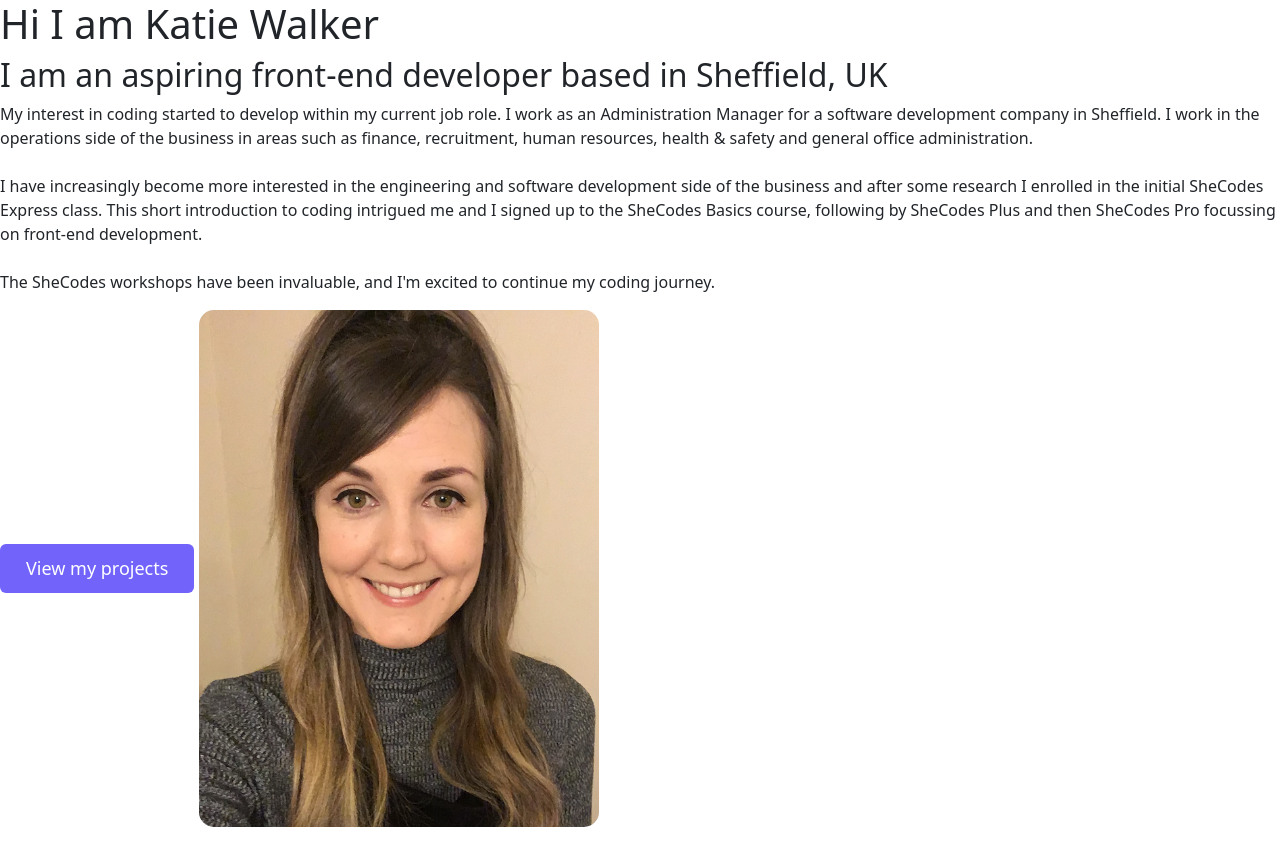
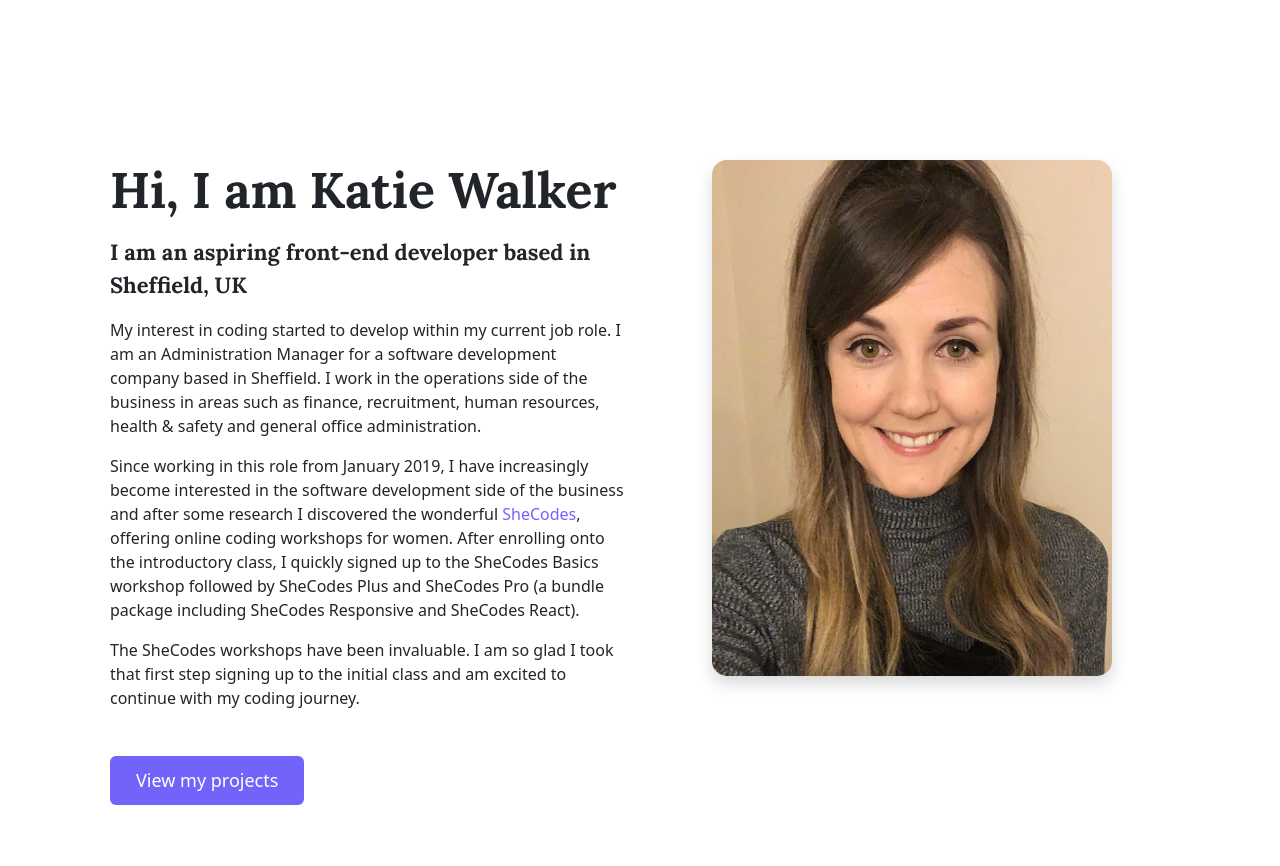
Before and after one commit to katiewalker126/portfolio-project, a plain HTML site: page about.html in a window 1280 px wide. Before the commit the page ends 827 px from the top, so only its background shows below. Drawn offline with nearby package versions, Linux system fonts and the light colour scheme.

Commit message:
Styled about me page and edited paragraph content

```diff
--- a/about.html
+++ b/about.html
@@ -29,31 +29,45 @@
     ></script>
   </head>
   <body>
-    <h1>Hi I am Katie Walker</h1>
-    <h2>I am an aspiring front-end developer based in Sheffield, UK</h2>
+    <div class="about-section container">
+      <div class="row">
+        <div class="col-6">
+          <h1 class="mb-3">Hi, I am Katie Walker</h1>
+          <h2 class="mb-3">
+            I am an aspiring front-end developer based in Sheffield, UK
+          </h2>
           <p>
-      My interest in coding started to develop within my current job role. I
-      work as an Administration Manager for a software development company in
-      Sheffield. I work in the operations side of the business in areas such as
-      finance, recruitment, human resources, health & safety and general office
-      administration.
-      <br />
-      <br />
-      I have increasingly become more interested in the engineering and software
-      development side of the business and after some research I enrolled in the
-      initial SheCodes Express class. This short introduction to coding
-      intrigued me and I signed up to the SheCodes Basics course, following by
-      SheCodes Plus and then SheCodes Pro focussing on front-end development.
-      <br />
-      <br />
-      The SheCodes workshops have been invaluable, and I'm excited to continue
-      my coding journey.
+            My interest in coding started to develop within my current job role.
+            I am an Administration Manager for a software development company
+            based in Sheffield. I work in the operations side of the business in
+            areas such as finance, recruitment, human resources, health & safety
+            and general office administration.
+          </p>
+          <p>
+            Since working in this role from January 2019, I have increasingly
+            become interested in the software development side of the business
+            and after some research I discovered the wonderful
+            <a href="https://www.shecodes.io" class="shecodes-link">SheCodes</a
+            >, offering online coding workshops for women. After enrolling onto
+            the introductory class, I quickly signed up to the SheCodes Basics
+            workshop followed by SheCodes Plus and SheCodes Pro (a bundle
+            package including SheCodes Responsive and SheCodes React).
+          </p>
+          <p>
+            The SheCodes workshops have been invaluable. I am so glad I took
+            that first step signing up to the initial class and am excited to
+            continue with my coding journey.
           </p>
           <a href="#" class="btn btn-branding">View my projects</a>
+        </div>
+        <div class="col-6">
           <img
             src="images/katie.png"
             alt="portrait-image"
-      class="portfolio-image img-fluid"
+            class="portfolio-image img-fluid shadow"
           />
+        </div>
+      </div>
+    </div>
   </body>
 </html>
--- a/src/styles.css
+++ b/src/styles.css
@@ -4,6 +4,15 @@
   --alternative-color: #5685b5;
   --heading-font-family: "Lora", serif;
   --deafult-font-family: "Lato", sans-serif;
+}
+
+h1,
+h2 {
+  font-family: var(--heading-font-family);
+}
+
+p {
+  font-family: var(--default-font-family);
 }
 
 .hero {
@@ -13,12 +22,10 @@
 }
 
 .hero h1 {
-  font-family: var(--heading-font-family);
   font-size: 90px;
 }
 
 .hero p {
-  font-family: var(--default-font-family);
   font-size: 28px;
 }
 
@@ -86,9 +93,33 @@
   transition: all 200ms ease-in-out;
 }
 
+.about-section {
+  padding: 160px 40px 90px 40px;
+}
+
+.about-section h1 {
+  font-size: 50px;
+}
+
+.about-section h2 {
+  font-size: 22px;
+  line-height: 1.5;
+}
+
+.about-section p {
+  font-weight: 400;
+}
+
+.shecodes-link {
+  color: var(--secondary-color);
+  text-decoration: none;
+  font-weight: 450;
+}
+
 .portfolio-image {
   width: 400px;
   border-radius: 15px;
+  margin: 0px 0px 0px 60px;
 }
 
 @media (max-width: 769px) {
```
Also changed, not shown: index.html (+3 -3 lines). Lines whose indentation alone changed are shown as unchanged.
